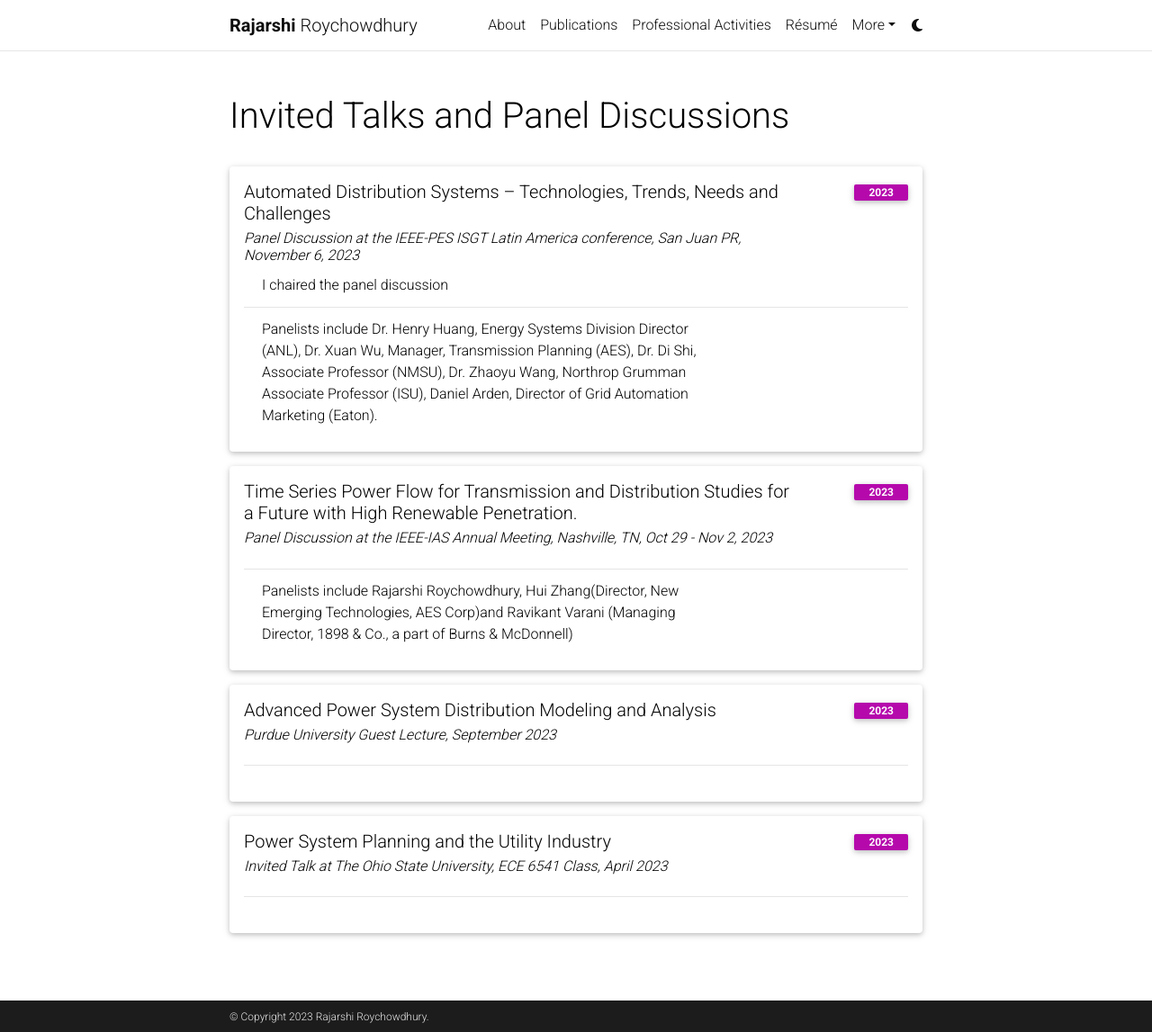
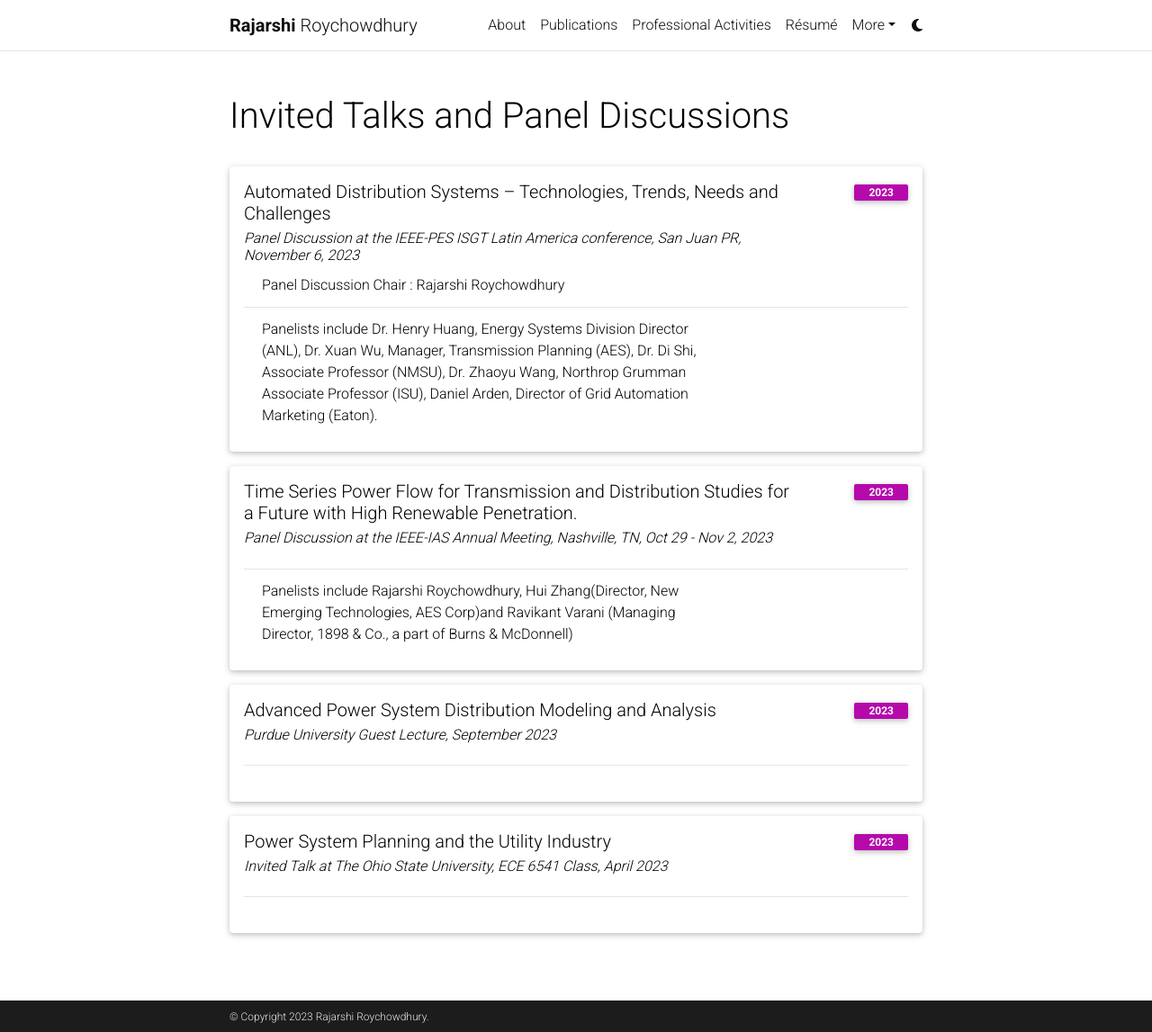
Before and after one commit to rajarshiroychowdhury/rajarshiroychowdhury.github.io, a Jekyll site: the page built from _pages/talks.md, in a window 1280 px wide and 1147 px high. Shown: the whole window at 90% size. Built offline with Jekyll 4.4.1, drawn with Linux system fonts in a browser that asks for light colours; comment, search, counter and statistics services are not loaded; a style sheet for code colours, icons or effects is not loaded.

Commit message:
modifying talks

```diff
--- a/_pages/talks.md
+++ b/_pages/talks.md
@@ -111,7 +111,7 @@ giscus_comments: false
       <li class="list-group-item">
         <div class="row">
           <div class="col-sm-9">
-            I chaired the panel discussion
+            Panel Discussion Chair : Rajarshi Roychowdhury
           </div>
           <div class="col-sm-3">
           </div>
```
